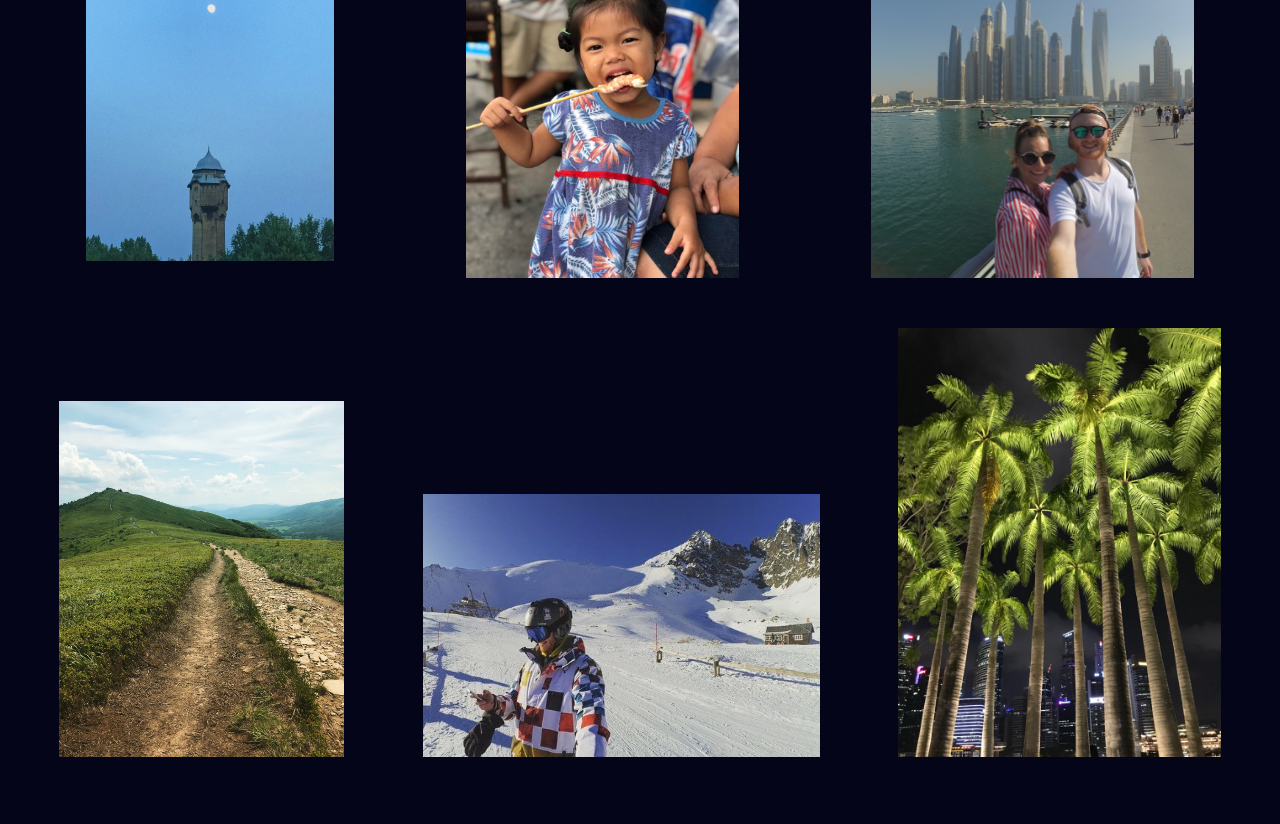
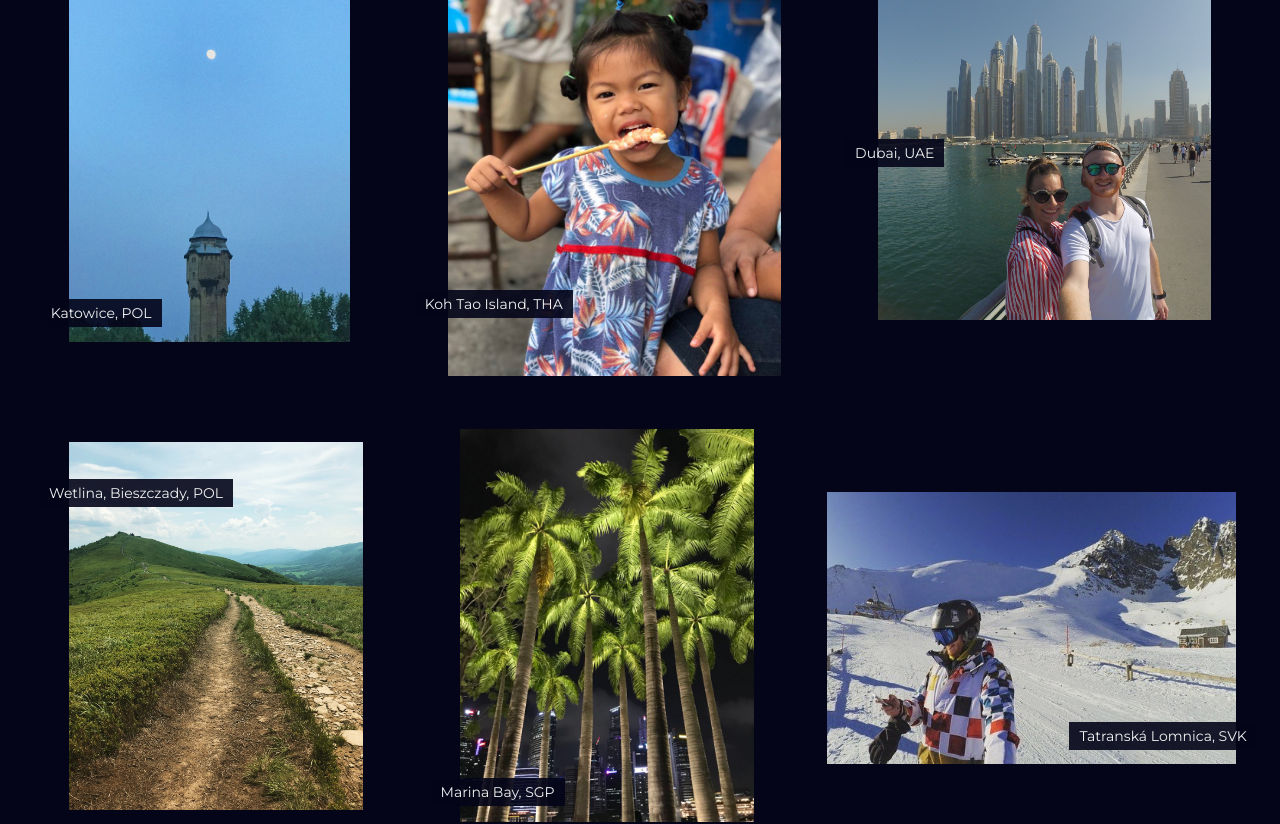
Before and after one commit to mikulskee/codeverse, a React (Create React App) app: page / in a window 1280 px wide. Shown: the part 6200-7024 px from the top of the page. Built offline with nearby package versions, Linux system fonts and the light colour scheme; a web font is replaced by a local one.

Commit message:
styled PhotoGallery in AboutMe

```diff
--- a/src/components/PhotoGallery.js
+++ b/src/components/PhotoGallery.js
@@ -15,69 +15,163 @@ const Wrapper = styled.div`
   display: flex;
   align-items: center;
   justify-content: space-around;
+  flex-direction: row;
   flex-wrap: wrap;
   @media only screen and (min-width: 1024px) {
     margin: 40px 0 20px;
   }
-  img {
+
+  div.container {
+    position: relative;
+    display: inline-block;
+    margin: 2% 2%;
+    @media only screen and (min-width: 1024px) {
       margin: 2% 3%;
-    width: 35%;
-    align-self: center;
+    }
+    p {
+      position: absolute;
+      top: 10%;
+      left: -10%;
+      font-family: "Montserrat", sans-serif;
+      color: #f2f2f2;
+      font-size: 10px;
+      background-color: rgba(4, 5, 25, 0.9);
+      padding: 5px 10px;
+      @media only screen and (min-width: 736px) {
+        font-size: 12px;
+      }
       @media only screen and (min-width: 1024px) {
-      width: 22%;
+        font-size: 14px;
+      }
+      @media only screen and (min-width: 1366px) {
+        font-size: 16px;
       }
     }
-  img:nth-child(2) {
-    width: 45%;
+    img {
+      width: 35vw;
+      align-self: center;
+      max-width: 445px;
       @media only screen and (min-width: 1024px) {
-      width: 26%;
+        width: 24vw;
       }
     }
-  img:nth-child(3) {
-    width: 35%;
-    align-self: center;
+  }
+
+  div.container:nth-child(2) {
+    p {
+      top: auto;
+      left: auto;
+      bottom: 5%;
+      right: -5%;
+    }
+    img {
+      width: 43vw;
+      max-width: 485px;
       @media only screen and (min-width: 1024px) {
-      width: 22%;
+        width: 26vw;
       }
     }
-  img:nth-child(4) {
-    width: 40%;
+  }
+
+  div.container:nth-child(3) {
+    p {
+      left: auto;
+      right: -10%;
+    }
+    img {
+      width: 35vw;
+      align-self: center;
+      max-width: 465px;
+
       @media only screen and (min-width: 1024px) {
-      width: 20%;
+        width: 25vw;
       }
     }
-  img:nth-child(5) {
-    width: 40%;
+  }
+
+  div.container:nth-child(4) {
+    p {
+      top: auto;
+      bottom: 5%;
+    }
+    img {
+      width: 40vw;
+      max-width: 410px;
       @media only screen and (min-width: 1024px) {
-      width: 22%;
+        width: 22vw;
       }
     }
-  img:nth-child(6) {
-    width: 35%;
+  }
+  div.container:nth-child(5) {
+    p {
+      top: 80%;
+    }
+    img {
+      width: 40vw;
+      max-width: 485px;
+      @media only screen and (min-width: 1024px) {
+        width: 26vw;
+      }
+    }
+  }
+  div.container:nth-child(6) {
+    p {
+      top: 45%;
+    }
+    img {
+      max-width: 485px;
+
+      width: 35vw;
       align-self: flex-end;
       @media only screen and (min-width: 1024px) {
-      width: 26%;
+        width: 26vw;
       }
     }
-  img:nth-child(7) {
-    width: 35%;
+  }
+
+  div.container:nth-child(7) {
+    img {
+      max-width: 430px;
+      width: 43vw;
       align-self: flex-end;
       @media only screen and (min-width: 1024px) {
-      width: 23%;
+        width: 23vw;
       }
     }
-  img:nth-child(8) {
-    width: 35%;
+  }
+
+  div.container:nth-child(8) {
+    p {
+      top: auto;
+      bottom: 5%;
+    }
+    img {
+      width: 32vw;
+      align-self: flex-end;
+      max-width: 425px;
+      @media only screen and (min-width: 1024px) {
+        width: 23vw;
+      }
+    }
+  }
+
+  div.container:nth-child(9) {
+    margin: 2% 1%;
+    display: flex;
+    justify-content: center;
+    p {
+      top: auto;
+      left: auto;
+      right: -5%;
+      bottom: 5%;
+    }
+    img {
+      max-width: 595px;
+      width: 80%;
       align-self: flex-end;
       @media only screen and (min-width: 1024px) {
-      width: 32%;
+        width: 32vw;
       }
-  }
-  img:nth-child(9) {
-    width: 35%;
-    align-self: flex-end;
-    @media only screen and (min-width: 1024px) {
-      width: 26%;
     }
   }
 `;
@@ -85,15 +179,42 @@ const Wrapper = styled.div`
 const PhotoGallery = () => {
   return (
     <Wrapper>
+      <div className="container">
+        <p>Trapani, Sicily, ITA</p>
         <img src={gallery4} alt="" />
+      </div>
+      <div className="container">
+        <p>Ho Chi Minh City, VNM</p>
         <img src={gallery3} alt="" />
+      </div>
+      <div className="container">
+        <p>Poznań, POL</p>
         <img src={gallery5} alt="" />
+      </div>
+      <div className="container">
+        <p>Katowice, POL</p>
         <img src={gallery6} alt="" />
+      </div>
+      <div className="container">
+        <p>Koh Tao Island, THA</p>
         <img src={gallery7} alt="" />
+      </div>
+      <div className="container">
+        <p>Dubai, UAE</p>
         <img src={gallery9} alt="" />
+      </div>
+      <div className="container">
+        <p>Wetlina, Bieszczady, POL</p>
         <img src={gallery1} alt="" />
+      </div>
+      <div className="container">
+        <p>Marina Bay, SGP</p>
+        <img src={gallery8} alt="" />
+      </div>
+      <div className="container">
+        <p>Tatranská Lomnica, SVK</p>
         <img src={gallery2} alt="" />
-      <img src={gallery8} alt="" />
+      </div>
     </Wrapper>
   );
 };
```
Lines whose indentation alone changed are shown as unchanged.
